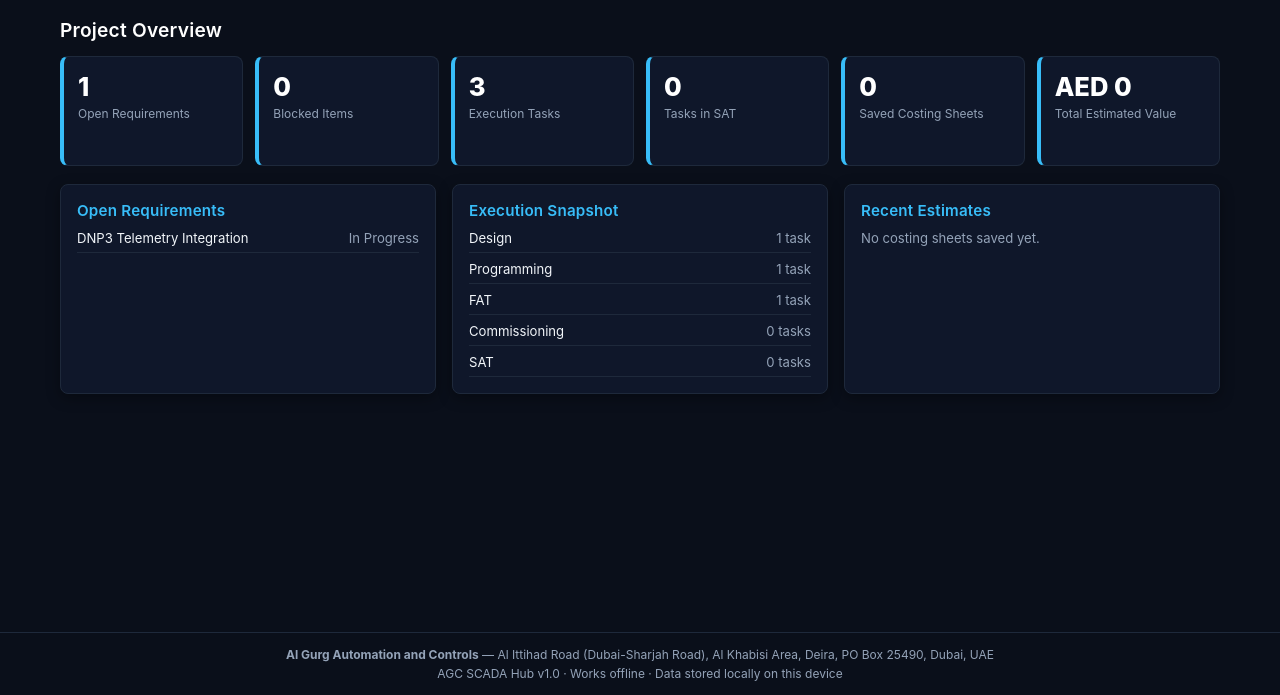
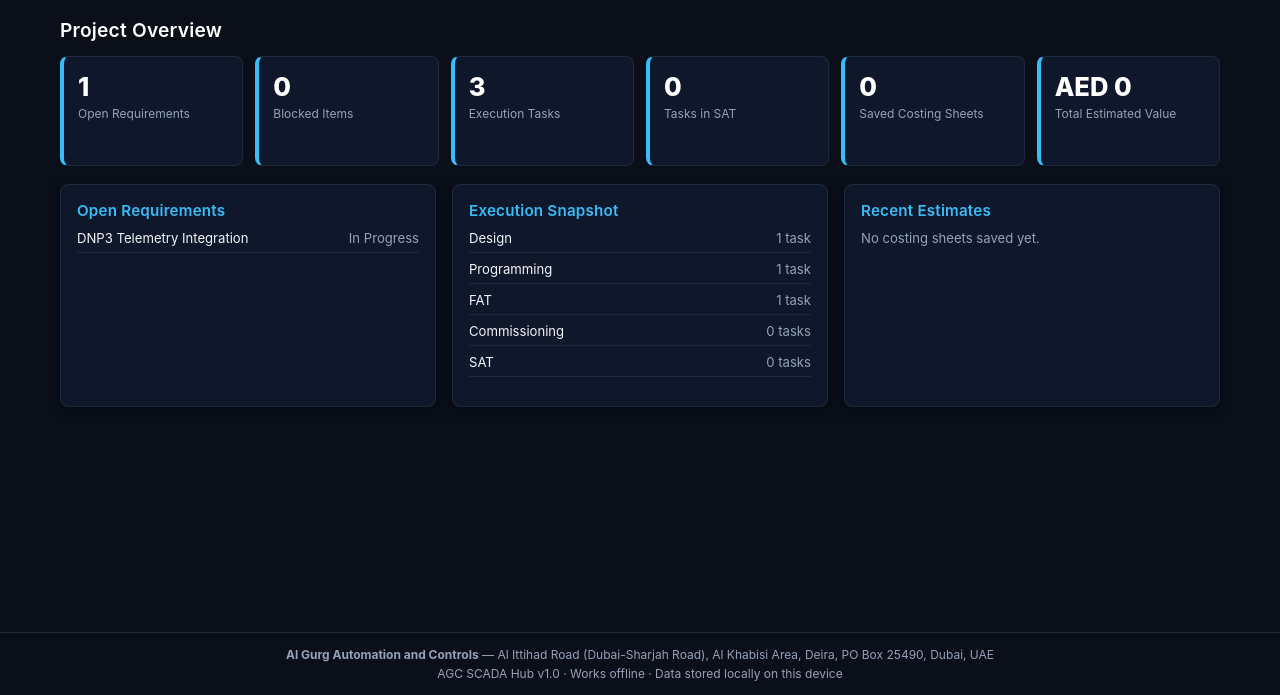
Before and after one commit to githubbest729/-AGC-SCADA-Hub-Al-Gurg-Controls-SCADA-Hub-, a website: page index.html in a window 1280 px wide. Shown: the part 105-800 px from the top of the page. Drawn offline with Linux system fonts and the light colour scheme.

Commit message:
Update style.css

```diff
--- a/style.css
+++ b/style.css
@@ -207,7 +207,9 @@ p { margin: 0; }
   min-height: 110px; /* reserves space for stats */
 }
 
+/* Reserve space on the box itself so it holds height even before JS fills it */
 .stat-box {
+  min-height: 84px; /* bumped from 74 → matches real content height (padding+value+label) more closely */
   background: var(--slate-900);
   border: 1px solid var(--slate-800);
   border-left: 4px solid var(--electric-blue);
@@ -221,10 +223,12 @@ p { margin: 0; }
   display: grid;
   grid-template-columns: repeat(auto-fit, minmax(240px, 1fr));
   gap: 16px;
-  min-height: 220px; /* reserves space for the three cards — fixes CLS */
+  /* space reserved per-card via .mini-list min-height below —
+     adapts correctly whether the grid renders 1, 2, or 3 columns */
 }
-
-.mini-list { display: flex; flex-direction: column; gap: 8px; font-size: 0.82rem; }
+/* This is the key fix: reserve space per-card, not per-grid.
+   Works correctly whether the grid renders 1, 2, or 3 columns. */
+.mini-list { display: flex; flex-direction: column; gap: 8px; font-size: 0.82rem;  min-height: 160px;}
 .mini-list .mini-row { display: flex; justify-content: space-between; gap: 8px; border-bottom: 1px solid var(--slate-800); padding-bottom: 6px; }
 .mini-list .muted { color: var(--slate-400); }
 
```
